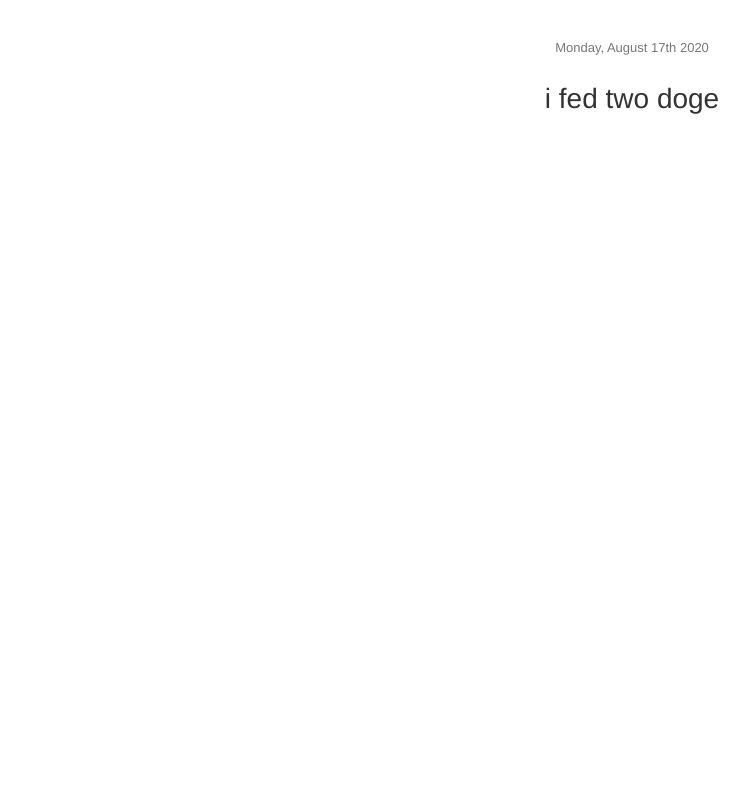
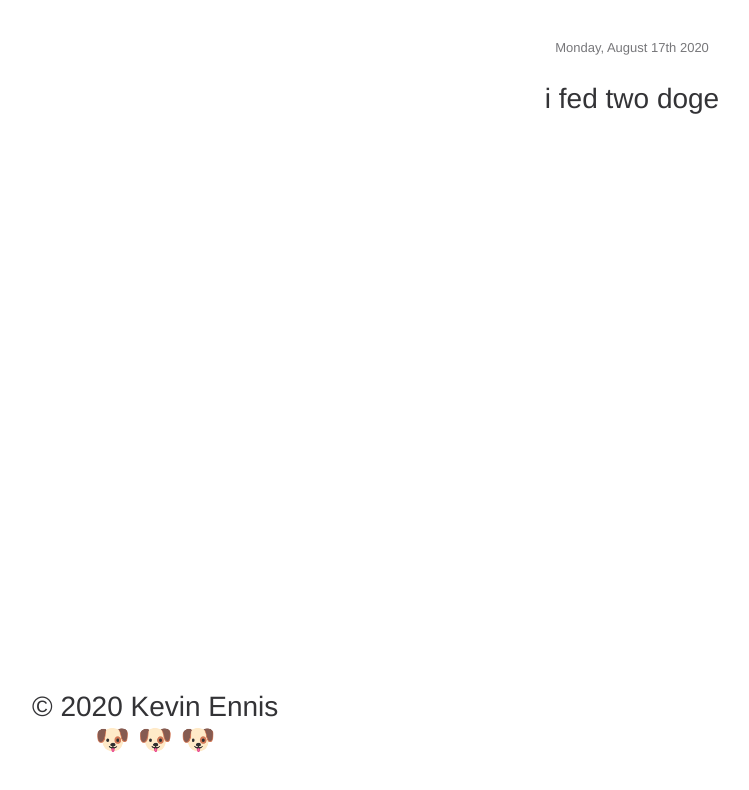
Before and after one commit to kevincennis/howmanydoge, a plain HTML site: page index.html in a window 1280 px wide. Shown: the whole page, without its empty margins (8-757 px from the left). Drawn offline with Linux system fonts and the light colour scheme.

Commit message:
Update index.html

```diff
--- a/index.html
+++ b/index.html
@@ -29,6 +29,11 @@
     p {
       font-size: 28px;
     }
+
+    .copyright {
+      position: fixed;
+      bottom: 1rem;
+    }
   </style>
 
 </head
@@ -36,5 +41,9 @@
 <body>
   <time>Monday, August 17th 2020</time>
   <p>i fed two doge</p>
+  <p class="copyright">
+    © 2020 Kevin Ennis<br>
+    🐶 🐶 🐶
+  </p>
 </body>
 </html>
```
